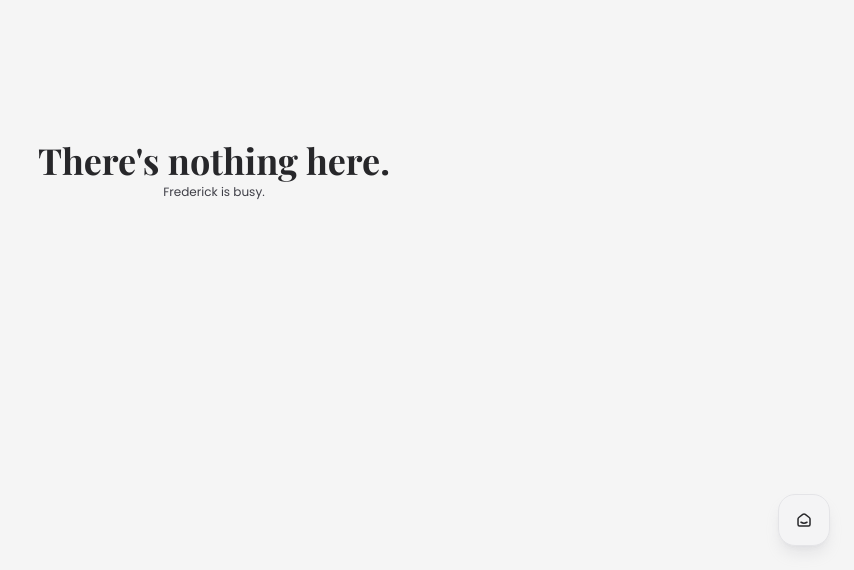
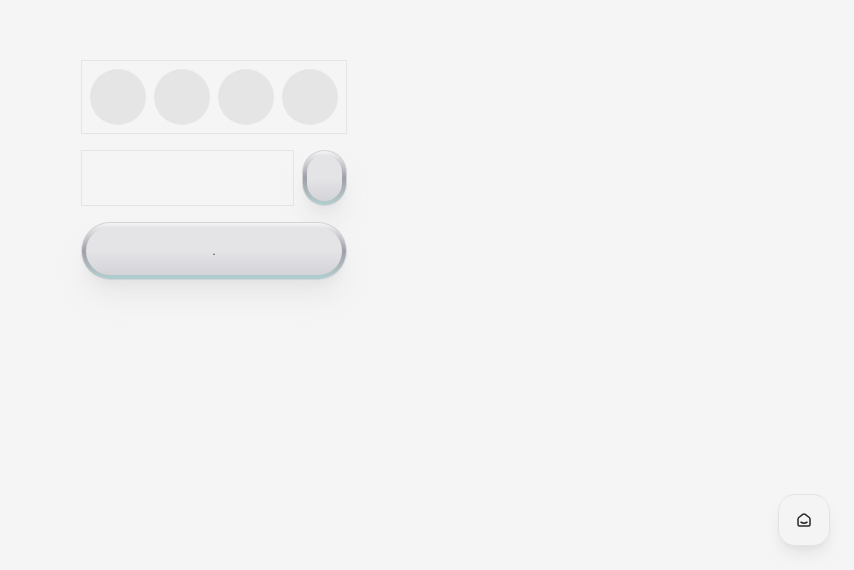
Before and after one commit to fwedwicc/fmDump, a React (Vite) app: page /canvas in a window 1280 px wide. Shown: the part 230-800 px from the top of the page, without its empty margins (426-1280 px from the left). Built offline with nearby package versions, Linux system fonts and the light colour scheme; a web font is replaced by a local one.

Commit message:
feat: update Canvas layout with interactive elements and buttons

```diff
--- a/src/pages/Canvas.jsx
+++ b/src/pages/Canvas.jsx
@@ -13,8 +13,36 @@ const Canvas = () => {
       className='relative h-screen overflow-hidden bg-neutral-100 grid place-content-center'
     >
       {/* ------------------------ PLAYGROUND ------------------------ */}
-      <h1 className='text-center'>There's nothing here.</h1>
-      <p className='text-center mt-1'>Frederick is busy.</p>
+      <div className='grid grid-cols-3 gap-4 min-w-[10rem]'>
+        {/* Balls */}
+        <div className='w-full border border-neutral-200 col-span-full grid grid-cols-4 place-content-center gap-2 p-2'>
+          <div className='size-14 rounded-full bg-neutral-200'></div>
+          <div className='size-14 rounded-full bg-neutral-200'></div>
+          <div className='size-14 rounded-full bg-neutral-200'></div>
+          <div className='size-14 rounded-full bg-neutral-200'></div>
+        </div>
+        <div className='col-span-full flex item-center gap-2'>
+          {/* Locked/Unlock */}
+          <div className='col-span-3 border border-neutral-200 h-14 w-full'>
+
+          </div>
+          {/* Message Button */}
+          <button className='flex-nowrap size-14 p-[1px] bg-gradient-to-b from-zinc-300 to-zinc-300 rounded-full shadow-xl shadow-zinc-300/40'>
+            <div className='size-full p-1 rounded-full bg-gradient-to-b from-zinc-100 via-zinc-400 to-teal-500/20'>
+              <div className='size-full flex items-center justify-center bg-gradient-to-b from-zinc-200 via-zinc-200 to-zinc-300 rounded-full'>
+              </div>
+            </div>
+          </button>
+        </div>
+        {/* Generate Button */}
+        <button className='col-span-full p-[1px] bg-gradient-to-b from-zinc-300 to-zinc-300 rounded-full shadow-xl shadow-zinc-300/40'>
+          <div className='p-1 rounded-full bg-gradient-to-b from-zinc-100 via-zinc-400 to-teal-500/20'>
+            <div className='w-full py-4 flex items-center justify-center bg-gradient-to-b from-zinc-200 via-zinc-200 to-zinc-300 rounded-full'>
+              <p>.</p>
+            </div>
+          </div>
+        </button>
+      </div>
       {/* ------------------------ // PLAYGROUND ------------------------ */}
       {/* IGNORE: Back Button */}
       <div className='fixed md:bottom-6 bottom-4 md:right-6 right-4'>
```
Also changed, not shown: src/pages/refs.txt.
